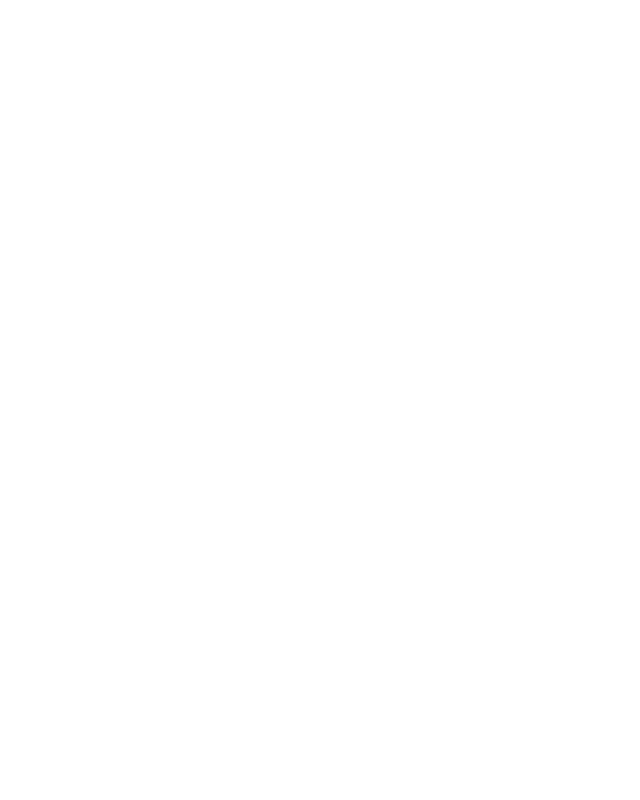
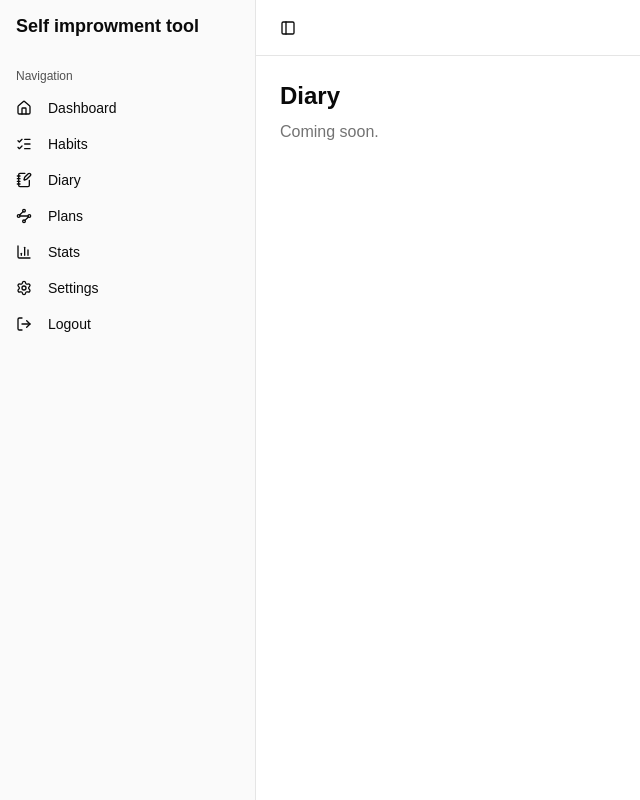
Before and after one commit to Teaa3052/web-app, a React (Vite) app in the folder frontend/: page /diary in a window 1280 px wide. Before the commit this address had no page. Shown: the whole page, without its empty margins (0-640 px from the left). Built offline with nearby package versions, Linux system fonts and the light colour scheme; sample sign-in values are in the browser's storage.

Commit message:
Add API client, app layout and placeholder routes

```diff
--- a/frontend/src/App.jsx
+++ b/frontend/src/App.jsx
@@ -1,9 +1,12 @@
 import { Routes, Route, Navigate } from "react-router-dom";
 import ProtectedRoutes from "@/utils/ProtectedRoutes";
+import AppLayout from "@/layouts/AppLayout";
 import HomePage from "@/pages/HomePage";
 import Login from "@/pages/Login";
 import Register from "@/pages/Register";
 import Dashboard from "@/pages/Dashboard";
+import ComingSoon from "@/pages/ComingSoon";
+import NotFound from "@/pages/NotFound";
 
 function App() {
     return (
@@ -13,9 +16,20 @@ function App() {
             <Route path="/login" element={<Login />} />
             <Route path="/register" element={<Register />} />
 
+            {/* zaštićene stranice: prvo provjera prijave (ProtectedRoutes), zatim zajednički layout sa sidebarom (AppLayout) */}
             <Route element={<ProtectedRoutes />}>
-                <Route path="/dashboard" element={<Dashboard />} />
+                <Route element={<AppLayout />}>
+                    <Route path="/dashboard" element={<Dashboard />} />
+                    <Route path="/habits" element={<ComingSoon title="Habits" />} />
+                    <Route path="/diary" element={<ComingSoon title="Diary" />} />
+                    <Route path="/plans" element={<ComingSoon title="Plans" />} />
+                    <Route path="/stats" element={<ComingSoon title="Stats" />} />
+                    <Route path="/settings" element={<ComingSoon title="Settings" />} />
+                </Route>
             </Route>
+
+            {/* sve ostale adrese -> 404 */}
+            <Route path="*" element={<NotFound />} />
         </Routes>
     );
 }
--- /dev/null
+++ b/frontend/src/api/client.js
@@ -0,0 +1,10 @@
+import axios from "axios"
+
+// Jedna axios instanca za sve pozive backendu.
+// baseURL: umjesto 'http://localhost:3000/api/auth/login' pišeš samo '/auth/login'
+// withCredentials: preglednik sprema cookie s tokenom iz logina i šalje ga uz svaki sljedeći zahtjev
+// Primjer: const response = await api.post('/auth/login', { email, password })
+export const api = axios.create({
+    baseURL: `${import.meta.env.VITE_API_URL}/api`,
+    withCredentials: true,
+})
--- /dev/null
+++ b/frontend/src/layouts/AppLayout.jsx
@@ -0,0 +1,24 @@
+import { Outlet } from "react-router-dom"
+import { SidebarProvider, SidebarInset, SidebarTrigger } from "@/components/ui/sidebar"
+import { AppSidebar } from "@/components/app-sidebar"
+
+// Zajednički izgled svih zaštićenih stranica: sidebar lijevo, sadržaj stranice desno.
+// <Outlet /> je mjesto gdje React Router ubaci trenutnu stranicu (Dashboard, Habits...)
+function AppLayout() {
+    return (
+        <SidebarProvider>
+            <AppSidebar />
+            <SidebarInset>
+                {/* gornja traka s gumbom za sidebar (na mobitelu otvara izbornik) */}
+                <header className="flex h-14 items-center border-b px-4">
+                    <SidebarTrigger />
+                </header>
+                <div className="p-6">
+                    <Outlet />
+                </div>
+            </SidebarInset>
+        </SidebarProvider>
+    )
+}
+
+export default AppLayout
--- /dev/null
+++ b/frontend/src/pages/ComingSoon.jsx
@@ -0,0 +1,11 @@
+// Privremena stranica za dijelove aplikacije koje još nismo napravili (Habits, Diary...)
+function ComingSoon({ title }) {
+    return (
+        <div>
+            <h1 className="text-2xl font-bold mb-2">{title}</h1>
+            <p className="text-muted-foreground">Coming soon.</p>
+        </div>
+    )
+}
+
+export default ComingSoon
--- a/frontend/src/pages/Dashboard.jsx
+++ b/frontend/src/pages/Dashboard.jsx
@@ -1,7 +1,5 @@
 import { useState } from "react"
 import HabitCard from "@/components/HabitCard"
-import { AppSidebar } from "@/components/app-sidebar"
-import { SidebarProvider, SidebarTrigger } from "@/components/ui/sidebar"
 import AddHabitDialog from "@/components/AddHabitDialog"
 
 function Dashboard() {
@@ -16,15 +14,11 @@ function Dashboard() {
         )
     }
 
+    // sidebar i gornju traku sada daje AppLayout, pa ovdje ostaje samo sadržaj stranice
     return (
-        <SidebarProvider>
-            <AppSidebar />
-            <main className="w-full p-6">
+        <>
             <div className="flex items-center justify-between mb-6">
-                    <div className="flex items-center gap-4">
-                        <SidebarTrigger />
                 <h1 className="text-2xl font-bold">Dashboard</h1>
-                    </div>
                 <AddHabitDialog onAddHabit={(newHabit) => {
                     setHabits(prev => [...prev, { ...newHabit, id: Date.now(), streak: 0, doneToday: false }])
                 }} />
@@ -35,8 +29,7 @@ function Dashboard() {
                     <HabitCard key={habit.id} habit={habit} onToggleToday={onToggleToday} />
                 ))}
             </div>
-            </main>
-        </SidebarProvider>
+        </>
     )
 }
 export default Dashboard
--- /dev/null
+++ b/frontend/src/pages/NotFound.jsx
@@ -0,0 +1,17 @@
+import { Link } from "react-router-dom"
+import { Button } from "@/components/ui/button"
+
+// Prikazuje se za svaku adresu koja ne postoji (ruta "*" u App.jsx)
+function NotFound() {
+    return (
+        <div className="min-h-screen flex flex-col items-center justify-center gap-4">
+            <h1 className="text-4xl font-bold">404</h1>
+            <p className="text-muted-foreground">This page doesn't exist.</p>
+            <Button asChild>
+                <Link to="/homepage">Go home</Link>
+            </Button>
+        </div>
+    )
+}
+
+export default NotFound
```
Also changed, not shown: frontend/src/pages/SettingsPage.jsx (deleted), 1 other file (tests, documents, lock files or other folders). Lines whose indentation alone changed are shown as unchanged.
